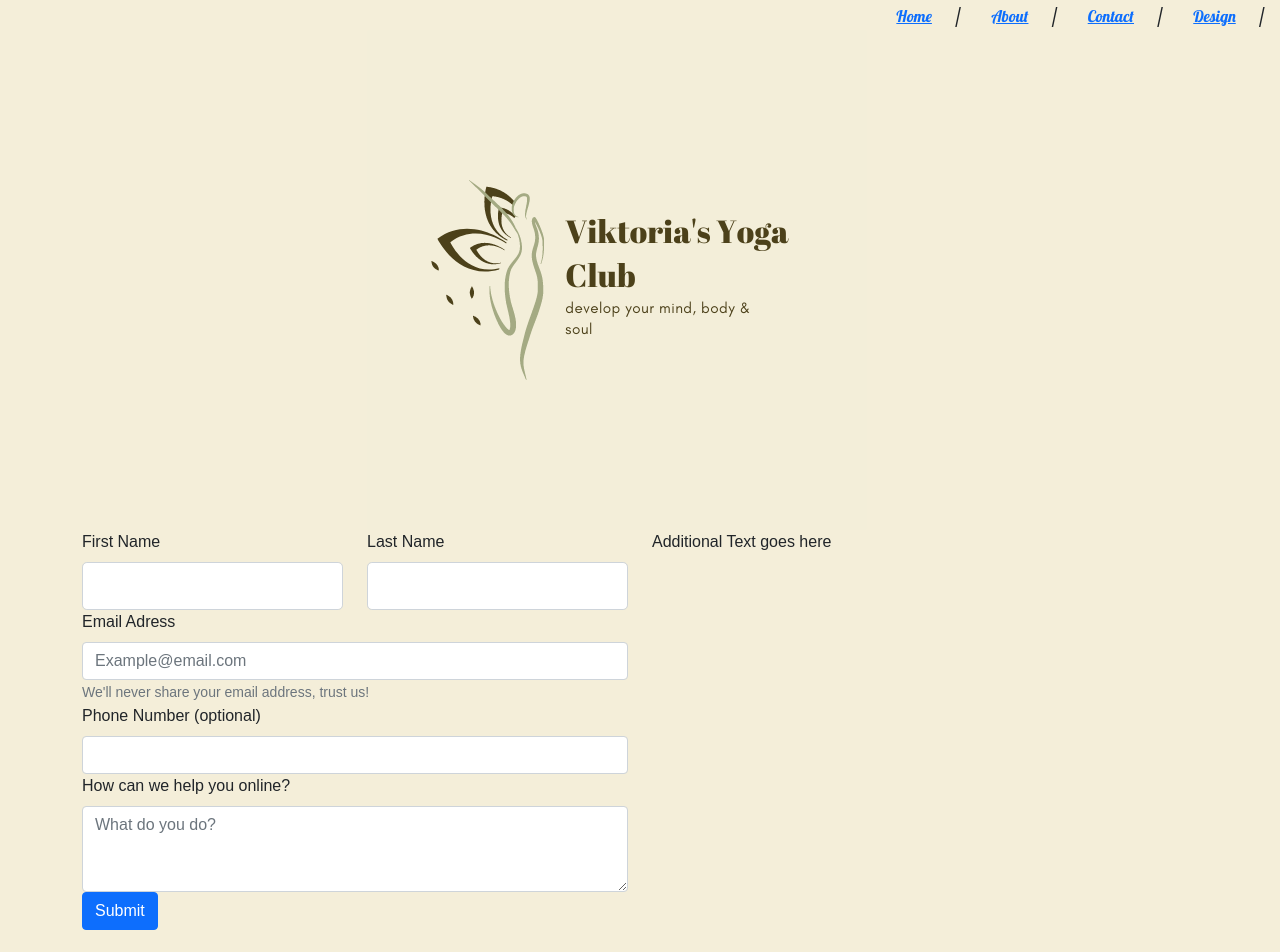
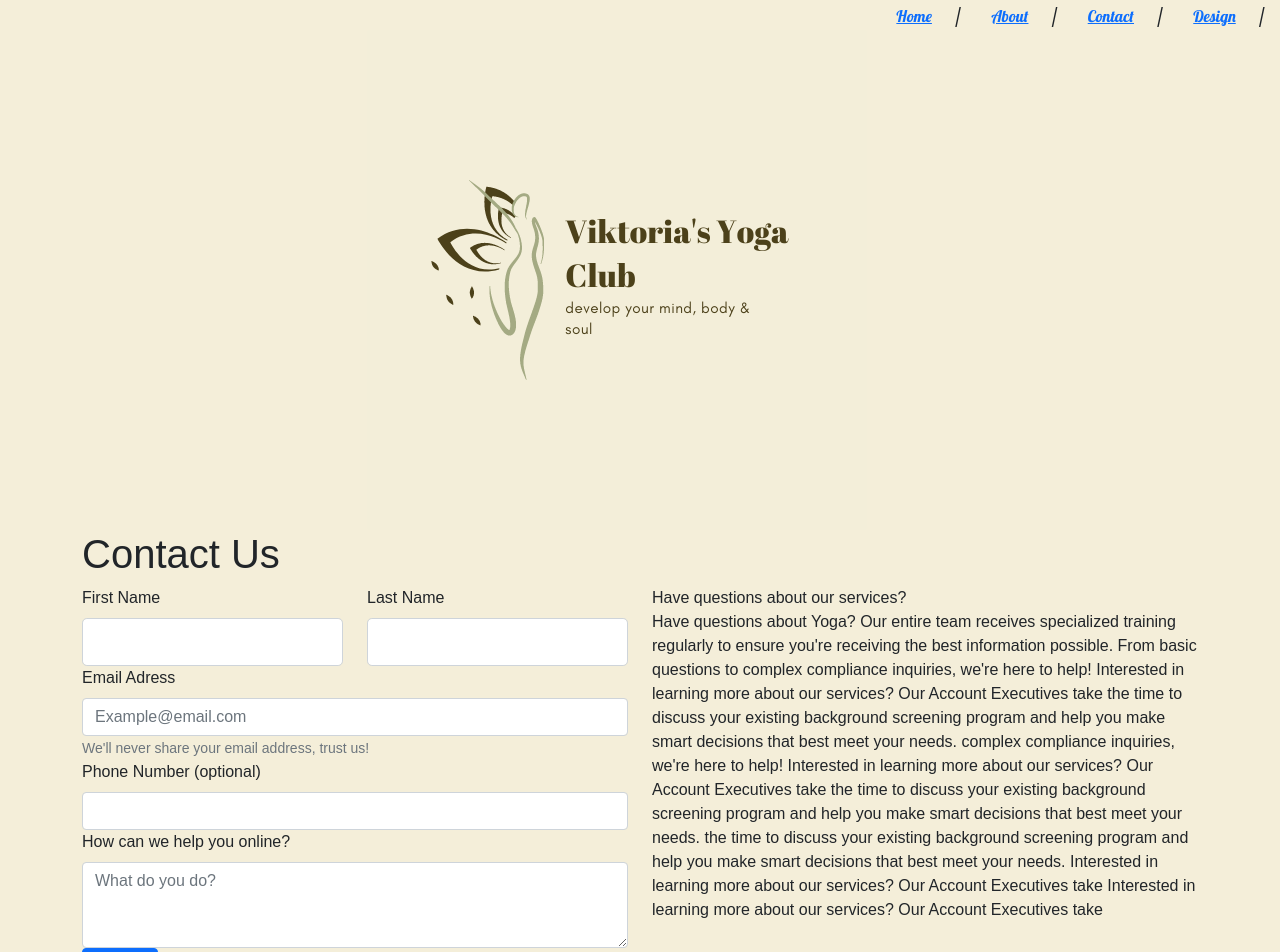
Before and after one commit to vic-teshua/yoga-app, a React (Create React App) app: page /contact in a window 1280 px wide. Shown: the top 952 px of the page. Before the commit the page ends 930 px from the top, so only its background shows below. Built offline with nearby package versions, Linux system fonts and the light colour scheme.

Commit message:
description update

```diff
--- a/src/pages/Contact/ContactForm.js
+++ b/src/pages/Contact/ContactForm.js
@@ -1,7 +1,15 @@
 import React from "react";
 import "./style.css";
 
-import { Form, Button, Container, Col, Row, Image } from "react-bootstrap";
+import {
+  Form,
+  Button,
+  Container,
+  Col,
+  Row,
+  Image,
+  Badge,
+} from "react-bootstrap";
 
 function App() {
   return (
@@ -15,6 +23,11 @@ function App() {
             </Col>
             <Col></Col>
           </Row>
+        </Container>
+        <Container>
+          <h1>
+            Contact Us <Badge variant="secondary"></Badge>
+          </h1>
         </Container>
         <Container>
           <Row>
@@ -65,7 +78,29 @@ function App() {
                 <Button type="submit">Submit</Button>
               </Form>
             </Col>
-            <Col lg={6}>Additional Text goes here</Col>
+            <Col lg={6}>
+              Have questions about our services?
+              <Row>
+                <p>
+                  Have questions about Yoga? Our entire team receives
+                  specialized training regularly to ensure you're receiving the
+                  best information possible. From basic questions to complex
+                  compliance inquiries, we're here to help! Interested in
+                  learning more about our services? Our Account Executives take
+                  the time to discuss your existing background screening program
+                  and help you make smart decisions that best meet your needs.
+                  complex compliance inquiries, we're here to help! Interested
+                  in learning more about our services? Our Account Executives
+                  take the time to discuss your existing background screening
+                  program and help you make smart decisions that best meet your
+                  needs. the time to discuss your existing background screening
+                  program and help you make smart decisions that best meet your
+                  needs. Interested in learning more about our services? Our
+                  Account Executives take Interested in learning more about our
+                  services? Our Account Executives take
+                </p>
+              </Row>
+            </Col>
           </Row>
         </Container>
       </header>
```
